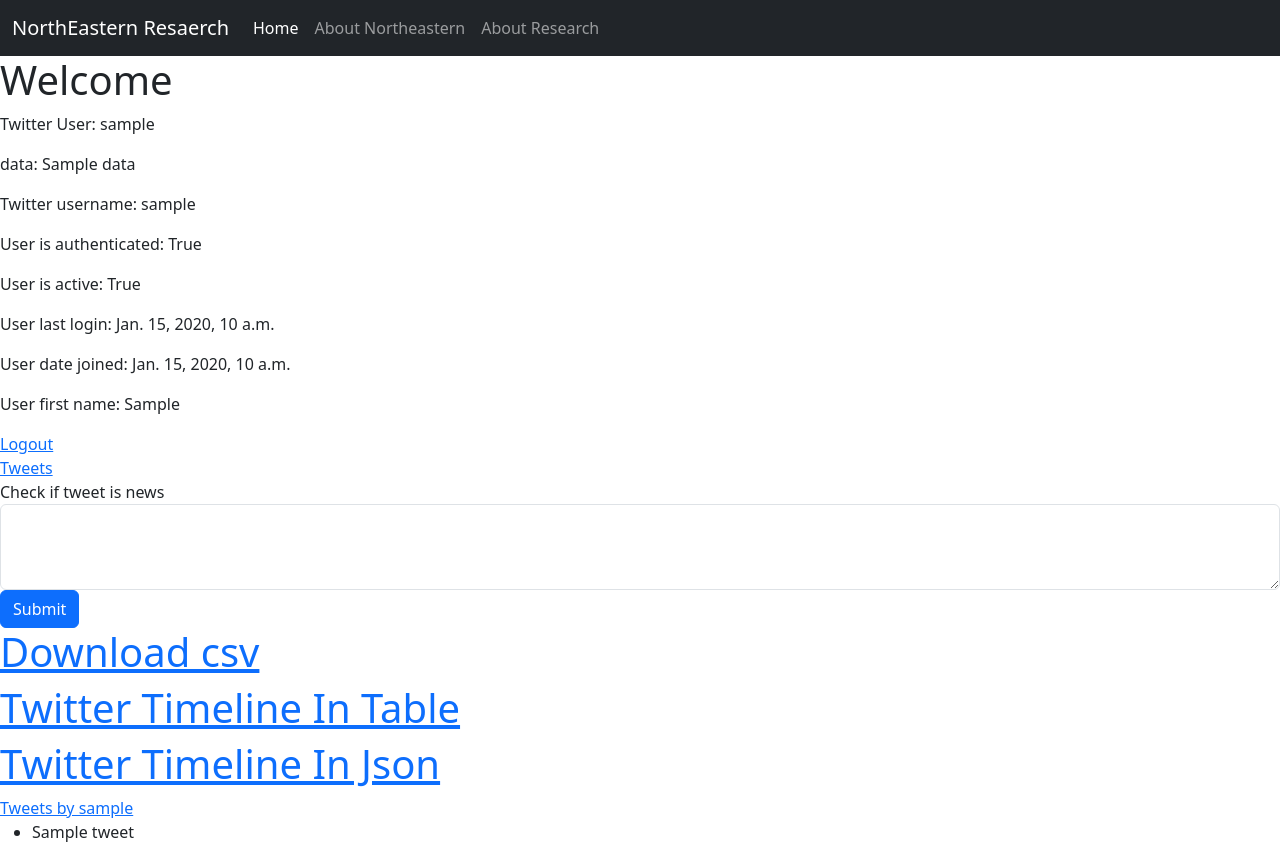
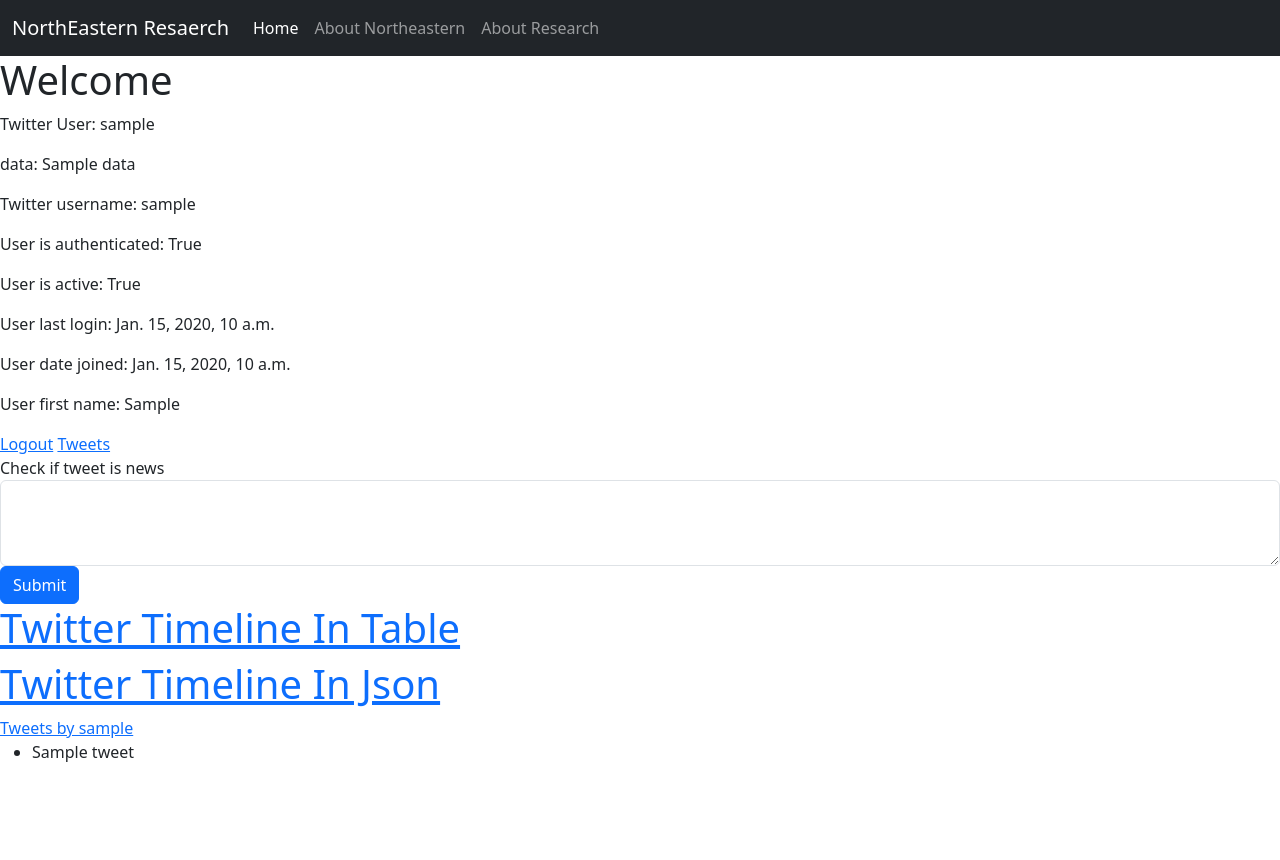
Before and after one commit to Kani35000/Research_Backend, a Django app: template authorization/templates/authorization/home.html in a window 1280 px wide. After the commit the page ends 762 px from the top, so only its background shows below. Run offline with Django 3.2, Linux system fonts and the light colour scheme; a user stored in the database is signed in; tables that the repository leaves empty hold one stand-in row (values such as "Sample post"); the template is opened without the code that fills it: most values are stand-ins (such as "Sample title", 1, 10 or a date in 2020); parts of the project's set-up code (start-up, migrations or seed data) failed here and were passed over; some libraries are stand-ins or nearby versions.

Commit message:
Another commit

```diff
--- a/authorization/templates/authorization/home.html
+++ b/authorization/templates/authorization/home.html
@@ -33,6 +33,7 @@
         </div>
       </nav>
 <body>
+  <div>
     <h1>Welcome</h1>
         <p>Twitter User: {{ user }}</p>
         <p>data: {{ data }}</p>
@@ -46,6 +47,8 @@
         <a href="{% url 'twitter_logout' %}">Logout</a>
         <a href='https://api.twitter.com/2/tweets'>Tweets</a>
 
+  </div>
+
       <form action="/twitter_callback/" method="post">
         {% csrf_token %}
         <div class="form-group">
@@ -55,7 +58,7 @@
         <button type="submit" class="btn btn-primary">Submit</button>
       </form>
 
-      <a href=""><h1>Download csv</h1></a>
+
     <a href=""><h1>Twitter Timeline In Table</h1></a>
     <a href=""><h1>Twitter Timeline In Json</h1></a>
     <a class="twitter-timeline" href="https://twitter.com/{{ user.username }}?ref_src=twsrc%5Etfw">Tweets by {{ user.username }}</a> <script async src="https://platform.twitter.com/widgets.js" charset="utf-8"></script>
--- a/runtime.txt
+++ b/runtime.txt
@@ -1 +1 @@
-python-3.11.0
+python-3.12.0
```
Also changed, not shown: 1 other file.
